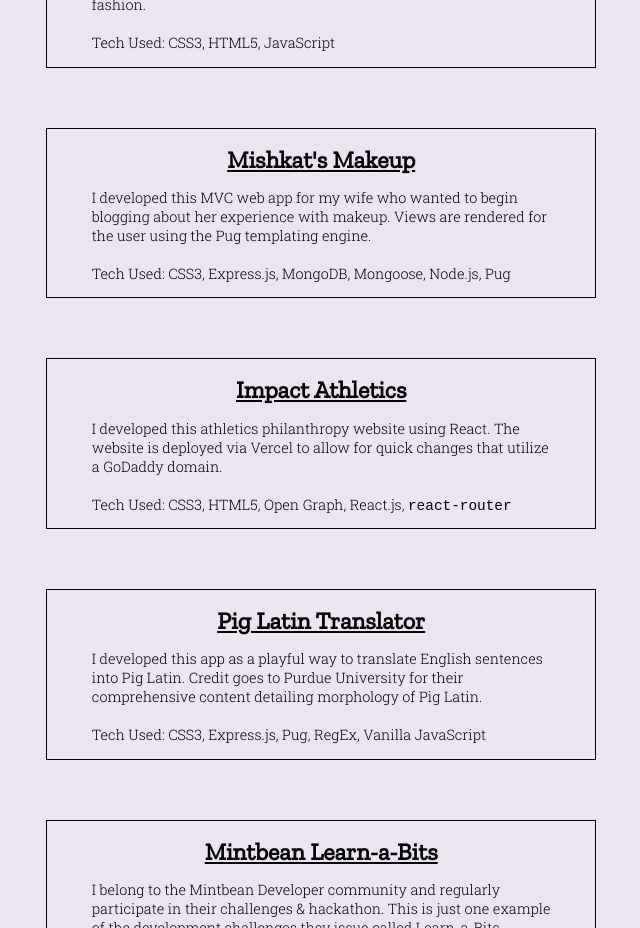
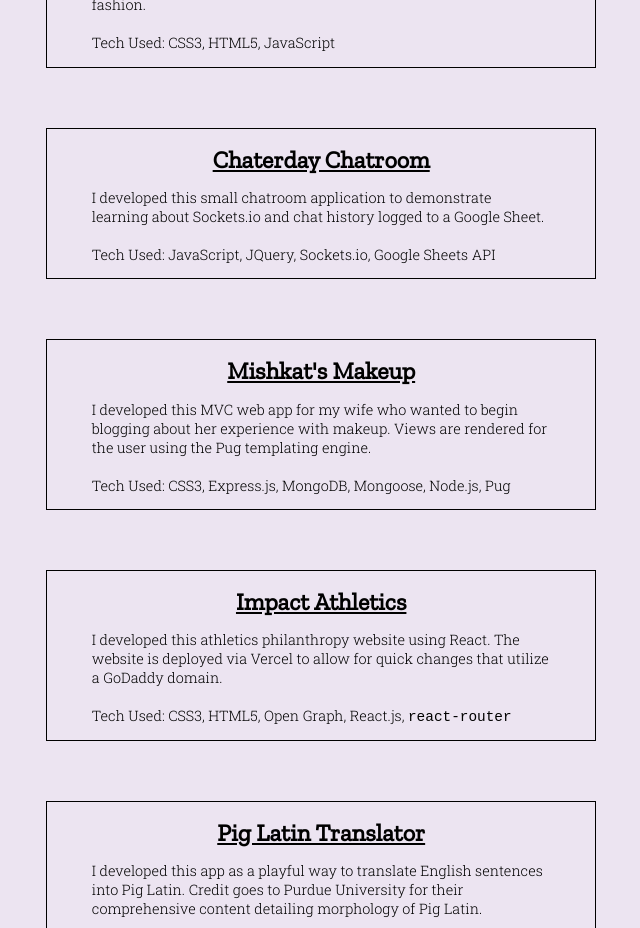
Before and after one commit to hamzafoy/hamza_foy_anthology, a React (Create React App) app: page / in a window 1280 px wide. Shown: the part 2080-3008 px from the top of the page, without its empty margins (530-1170 px from the left). Built offline with nearby package versions, Linux system fonts and the light colour scheme.

Commit message:
added additional project of sockets.io chatroom with Google Sheet chat history being saved.

```diff
--- a/src/BodySection/BodySection.js
+++ b/src/BodySection/BodySection.js
@@ -111,6 +111,27 @@ class BodySection extends React.Component {
                             Surge.sh SSG to push updates requested by client in a swift fashion.<br/><br/>
 
                             Tech Used: CSS3, HTML5, JavaScript
+                        </p>
+
+                    </aside>
+
+                    <aside className="project-list__item">
+
+                        <h1 className="item__label">
+                            <a
+                            href="https://secret-shelf-87305.herokuapp.com/"
+                            target="_blank"
+                            rel="noreferrer"
+                            >
+                                Chaterday Chatroom
+                            </a>
+                        </h1>
+
+                        <p className="item__text">
+                            I developed this small chatroom application to demonstrate learning
+                            about Sockets.io and chat history logged to a Google Sheet.<br/><br/>
+
+                            Tech Used: JavaScript, JQuery, Sockets.io, Google Sheets API
                         </p>
 
                     </aside>
```
